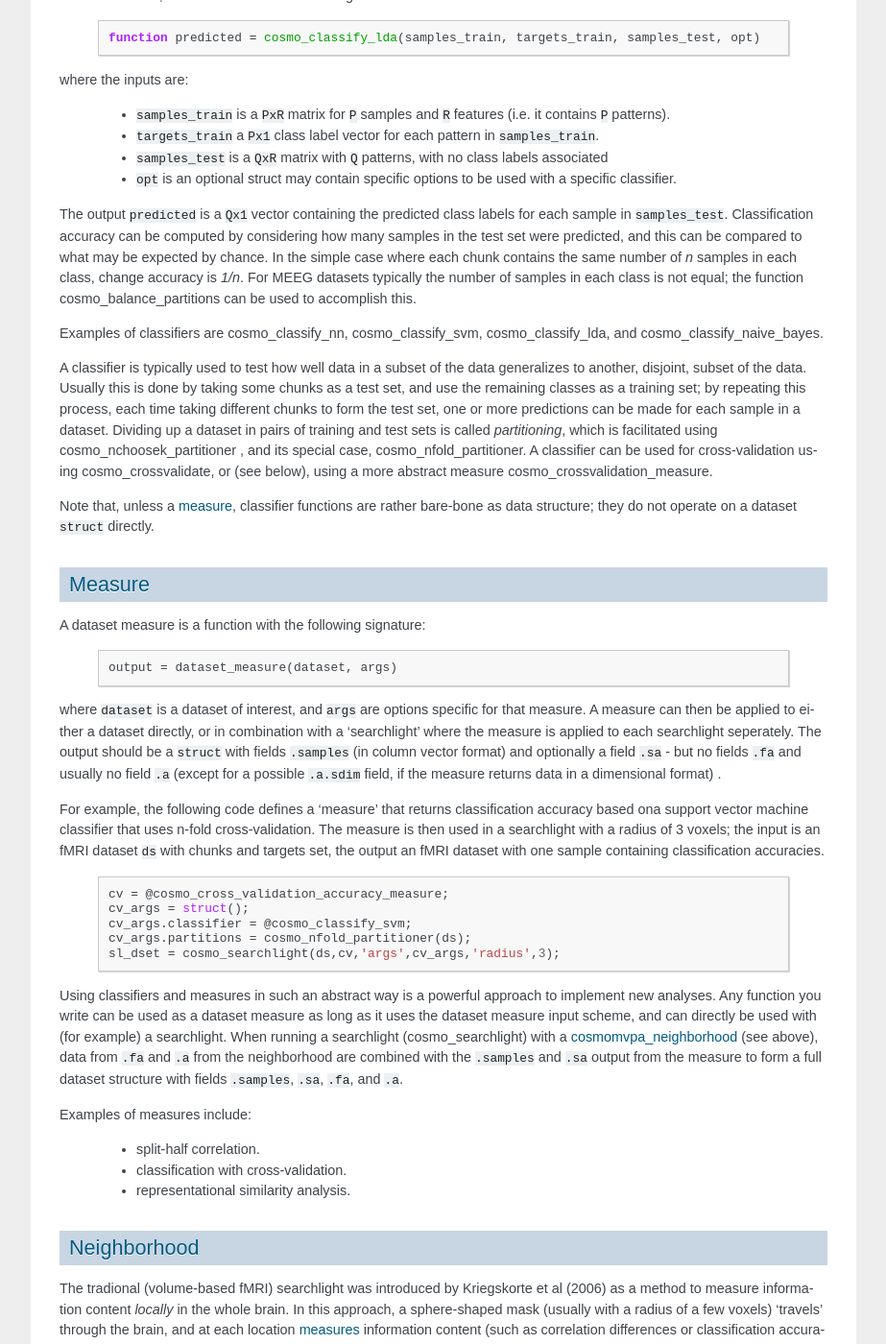
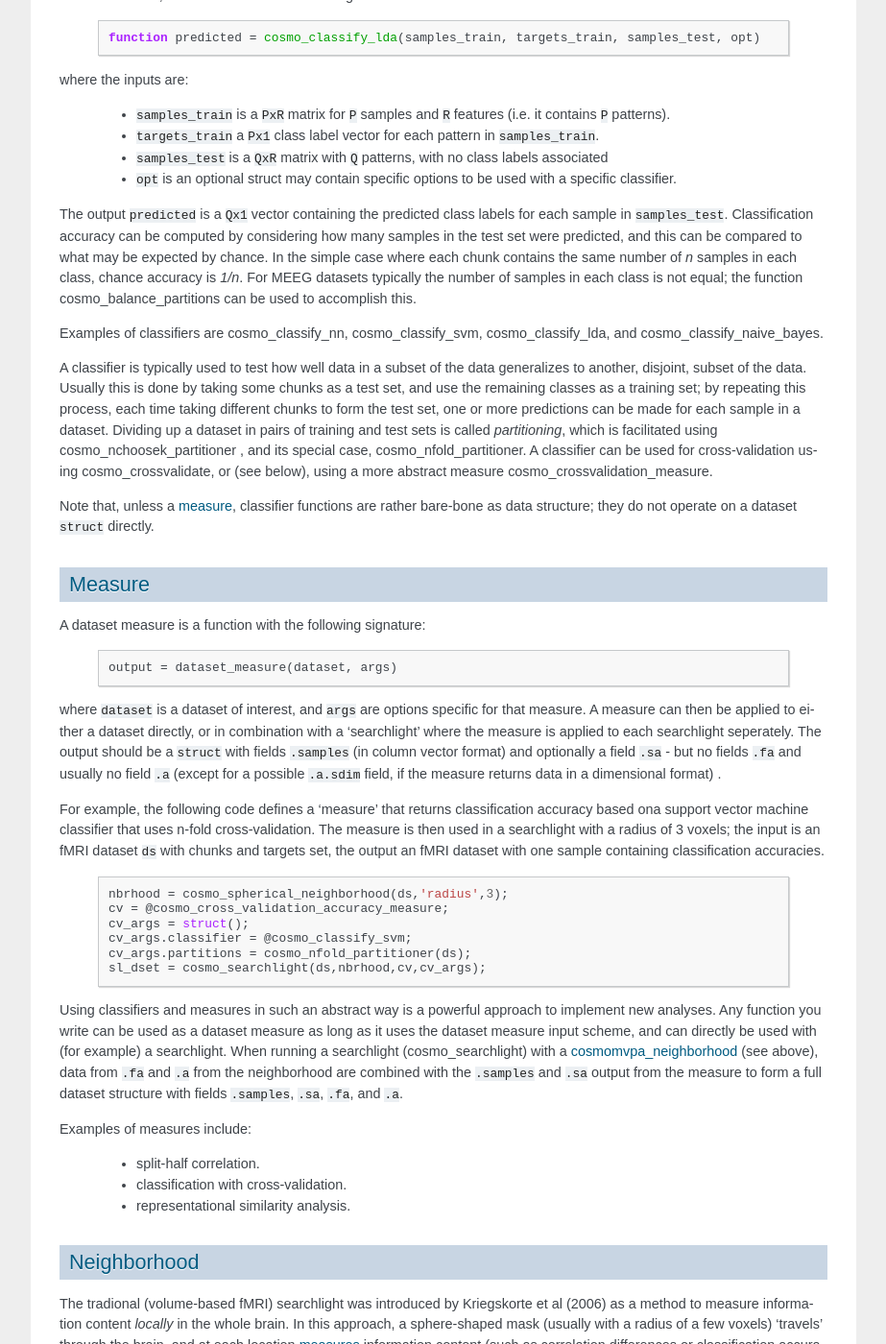
Before and after one commit to CoSMoMVPA/CoSMoMVPA, a Sphinx documentation site: the page built from doc/source/cosmomvpa_concepts.rst, in a window 1280 px wide and 1400 px high, scrolled down 7207 px. Shown: the whole window at 96% size, without its empty margins (198-1121 px from the left). Built offline with Sphinx 7.4.7, drawn with Linux system fonts in a browser that asks for light colours; pages that are not in the unit, such as notebooks, are missing from menus; some of the changed text lies outside the part shown.

Commit message:
BIG+BK+RF+DOC+ENH+TST: change the signature of cosmo_searchlight, so that the second argument must be a neighborhood, the third a function handle for the measure, and remaining arguments the measure arguments. The input parameters are checked; an informative error message is given if the old syntax is used.

```diff
--- a/doc/source/cosmomvpa_concepts.rst
+++ b/doc/source/cosmomvpa_concepts.rst
@@ -196,7 +196,7 @@ Slicing refers to selecting data in a dataset struct, either along the rows or c
     Illustration of slicing columns (features). In the masks, white elements are selected and black elements are not selected.
 
 
-Slicing+related functions
+Slicing-related functions
 +++++++++++++++++++++++++
 
 Related functions are:
@@ -238,7 +238,7 @@ where the inputs are:
     - ``samples_test`` is a ``QxR`` matrix with ``Q`` patterns, with no class labels associated
     - ``opt`` is an optional struct may contain specific options to be used with a specific classifier.
 
-The output ``predicted`` is a ``Qx1`` vector containing the predicted class labels for each sample in ``samples_test``. Classification accuracy can be computed by considering how many samples in the test set were predicted, and this can be compared to what may be expected by chance. In the simple case where each chunk contains the same number of *n* samples in each class, change accuracy is *1/n*. For MEEG datasets typically the number of samples in each class is not equal; the function :ref:`cosmo_balance_partitions` can be used to accomplish this.
+The output ``predicted`` is a ``Qx1`` vector containing the predicted class labels for each sample in ``samples_test``. Classification accuracy can be computed by considering how many samples in the test set were predicted, and this can be compared to what may be expected by chance. In the simple case where each chunk contains the same number of *n* samples in each class, chance accuracy is *1/n*. For MEEG datasets typically the number of samples in each class is not equal; the function :ref:`cosmo_balance_partitions` can be used to accomplish this.
 
 Examples of classifiers are :ref:`cosmo_classify_nn`, :ref:`cosmo_classify_svm`, :ref:`cosmo_classify_lda`, and :ref:`cosmo_classify_naive_bayes`.
 
@@ -264,11 +264,12 @@ For example, the following code defines a 'measure' that returns classification
 
     .. code-block:: matlab
 
+        nbrhood = cosmo_spherical_neighborhood(ds,'radius',3);
         cv = @cosmo_cross_validation_accuracy_measure;
         cv_args = struct();
         cv_args.classifier = @cosmo_classify_svm;
         cv_args.partitions = cosmo_nfold_partitioner(ds);
-        sl_dset = cosmo_searchlight(ds,cv,'args',cv_args,'radius',3);
+        sl_dset = cosmo_searchlight(ds,nbrhood,cv,cv_args);
 
 
 Using classifiers and measures in such an abstract way is a powerful approach to implement new analyses. Any function you write can be used as a dataset measure as long as it uses the dataset measure input scheme, and can directly be used with (for example) a searchlight. When running a searchlight (:ref:`cosmo_searchlight`) with a `cosmomvpa_neighborhood`_ (see above), data from ``.fa`` and ``.a`` from the neighborhood are combined with the ``.samples`` and ``.sa`` output from the measure to form a full dataset structure with fields ``.samples``, ``.sa``, ``.fa``, and ``.a``.
```
Also changed, not shown: other parts of doc/source/cosmomvpa_concepts.rst (+2 -2 lines), 16 other files.
